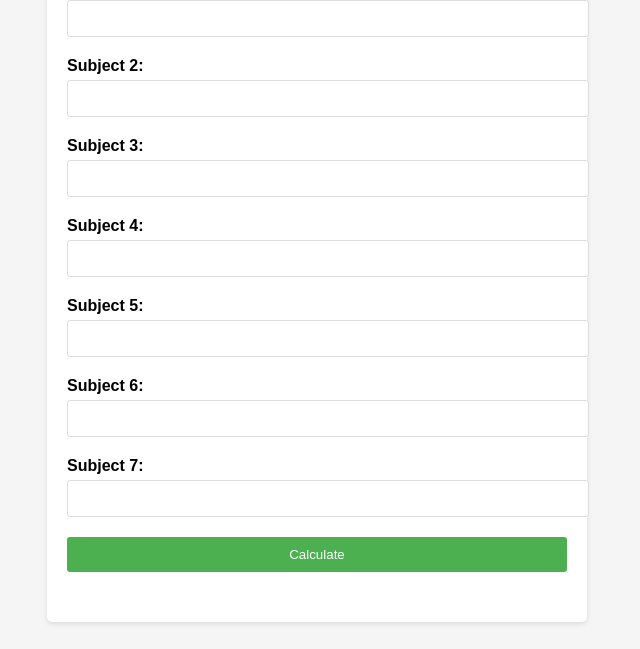
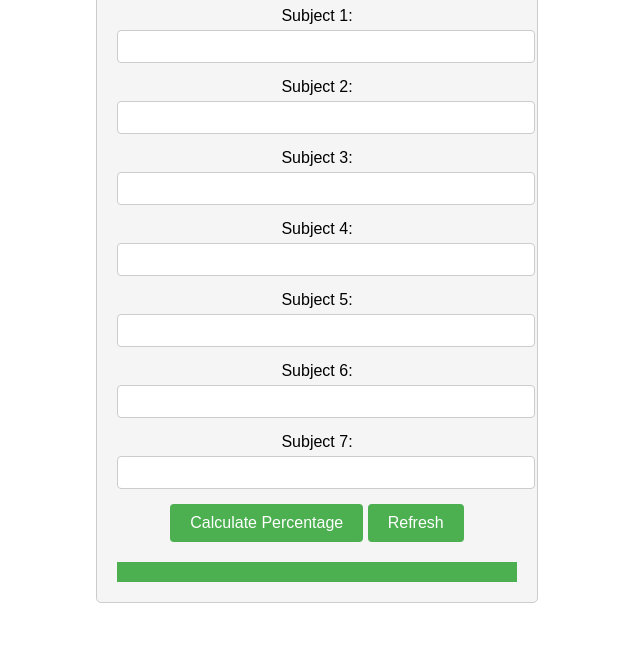
Before and after one commit to rajutheprogrammer/markscalculater, a plain HTML site: page index.html in a window 1280 px wide. Shown: the part 151-800 px from the top of the page, without its empty margins (323-963 px from the left). Drawn offline with Linux system fonts and the light colour scheme.

Commit message:
Update index.html

```diff
--- a/index.html
+++ b/index.html
@@ -1,116 +1,131 @@
 <!DOCTYPE html>
-<html lang="en">
+<html>
 <head>
-  <meta charset="UTF-8">
-  <meta name="viewport" content="width=device-width, initial-scale=1.0">
     <title>Student Percentage Calculator</title>
     <style>
         body {
             font-family: Arial, sans-serif;
+            text-align: center;
             margin: 0;
+            padding: 0;
+        }
+
+        h1 {
+            color: #333;
+        }
+
+        .container {
+            max-width: 400px;
+            margin: 20px auto;
             padding: 20px;
+            border: 1px solid #ccc;
+            border-radius: 5px;
             background-color: #f5f5f5;
         }
 
-    h1 {
-      text-align: center;
-      margin-bottom: 30px;
+        .form-group {
+            margin-bottom: 15px;
         }
 
-    .container {
-      max-width: 500px;
-      margin: 0 auto;
-      background-color: #fff;
-      padding: 20px;
-      border-radius: 5px;
-      box-shadow: 0 2px 5px rgba(0, 0, 0, 0.1);
-    }
-
-    .form-group {
-      margin-bottom: 20px;
-    }
-
-    .form-group label {
+        label {
             display: block;
-      font-weight: bold;
             margin-bottom: 5px;
         }
 
-    .form-group input {
+        input[type="number"] {
             width: 100%;
-      padding: 10px;
-      border: 1px solid #ddd;
-      border-radius: 3px;
+            padding: 8px;
+            border: 1px solid #ccc;
+            border-radius: 4px;
         }
 
-    .btn {
-      display: block;
-      width: 100%;
-      padding: 10px;
+        button {
+            padding: 10px 20px;
+            font-size: 16px;
             background-color: #4CAF50;
-      color: #fff;
+            color: white;
             border: none;
-      border-radius: 3px;
+            border-radius: 4px;
             cursor: pointer;
         }
 
-    .result {
-      margin-top: 30px;
-      text-align: center;
+        #result {
+            margin-top: 20px;
+            padding: 10px;
+            background-color: #4CAF50;
+            color: white;
+        }
+
+        @media only screen and (max-width: 480px) {
+            /* Mobile view styles */
+            .container {
+                max-width: 300px;
+            }
         }
     </style>
 </head>
 <body>
-  <h1>Student Marks Calculator</h1>
     <div class="container">
+        <h1>Student Percentage Calculator</h1>
         <div class="form-group">
-      <label for="subject1">Subject 1:</label>
-      <input type="number" id="subject1" min="0" max="100">
+            <label>Subject 1:</label>
+            <input type="number" id="subject1" min="0" max="100" required>
         </div>
         <div class="form-group">
-      <label for="subject2">Subject 2:</label>
-      <input type="number" id="subject2" min="0" max="100">
+            <label>Subject 2:</label>
+            <input type="number" id="subject2" min="0" max="100" required>
         </div>
         <div class="form-group">
-      <label for="subject3">Subject 3:</label>
-      <input type="number" id="subject3" min="0" max="100">
+            <label>Subject 3:</label>
+            <input type="number" id="subject3" min="0" max="100" required>
         </div>
         <div class="form-group">
-      <label for="subject4">Subject 4:</label>
-      <input type="number" id="subject4" min="0" max="100">
+            <label>Subject 4:</label>
+            <input type="number" id="subject4" min="0" max="100" required>
         </div>
         <div class="form-group">
-      <label for="subject5">Subject 5:</label>
-      <input type="number" id="subject5" min="0" max="100">
+            <label>Subject 5:</label>
+            <input type="number" id="subject5" min="0" max="100" required>
         </div>
         <div class="form-group">
-      <label for="subject6">Subject 6:</label>
-      <input type="number" id="subject6" min="0" max="100">
+            <label>Subject 6:</label>
+            <input type="number" id="subject6" min="0" max="100" required>
         </div>
         <div class="form-group">
-      <label for="subject7">Subject 7:</label>
-      <input type="number" id="subject7" min="0" max="100">
+            <label>Subject 7:</label>
+            <input type="number" id="subject7" min="0" max="100" required>
         </div>
-    <button class="btn" onclick="calculatePercentage()">Calculate </button>
-	<div class="result" id="tmarks"></div>
-    <div class="result" id="result"></div>
+        <button onclick="calculatePercentage()">Calculate Percentage</button>
+        <button onclick="refresh()">Refresh</button>
+        <div id="result"></div>
+
     </div>
 
     <script>
         function calculatePercentage() {
-      var subject1 = parseFloat(document.getElementById('subject1').value);
-      var subject2 = parseFloat(document.getElementById('subject2').value);
-      var subject3 = parseFloat(document.getElementById('subject3').value);
-      var subject4 = parseFloat(document.getElementById('subject4').value);
-      var subject5 = parseFloat(document.getElementById('subject5').value);
-      var subject6 = parseFloat(document.getElementById('subject6').value);
-      var subject7 = parseFloat(document.getElementById('subject7').value);
+            var subject1 = parseInt(document.getElementById('subject1').value);
+            var subject2 = parseInt(document.getElementById('subject2').value);
+            var subject3 = parseInt(document.getElementById('subject3').value);
+            var subject4 = parseInt(document.getElementById('subject4').value);
+            var subject5 = parseInt(document.getElementById('subject5').value);
+            var subject6 = parseInt(document.getElementById('subject6').value);
+            var subject7 = parseInt(document.getElementById('subject7').value);
 
             var totalMarks = subject1 + subject2 + subject3 + subject4 + subject5 + subject6 + subject7;
             var percentage = (totalMarks / 700) * 100;
 
-      document.getElementById('tmarks').innerHTML = "Total Marks: " + totalMarks;
-      document.getElementById('result').innerHTML = "Percentage: " + percentage.toFixed(2) + "%";
+            document.getElementById('result').innerHTML = "Total Marks: " + totalMarks + "<br>Percentage: " + percentage.toFixed(2) + "%";
+        }
+
+        function refresh() {
+            document.getElementById('subject1').value = "";
+            document.getElementById('subject2').value = "";
+            document.getElementById('subject3').value = "";
+            document.getElementById('subject4').value = "";
+            document.getElementById('subject5').value = "";
+            document.getElementById('subject6').value = "";
+            document.getElementById('subject7').value = "";
+            document.getElementById('result').innerHTML = "";
         }
     </script>
 </body>
```
Lines whose indentation alone changed are shown as unchanged.
